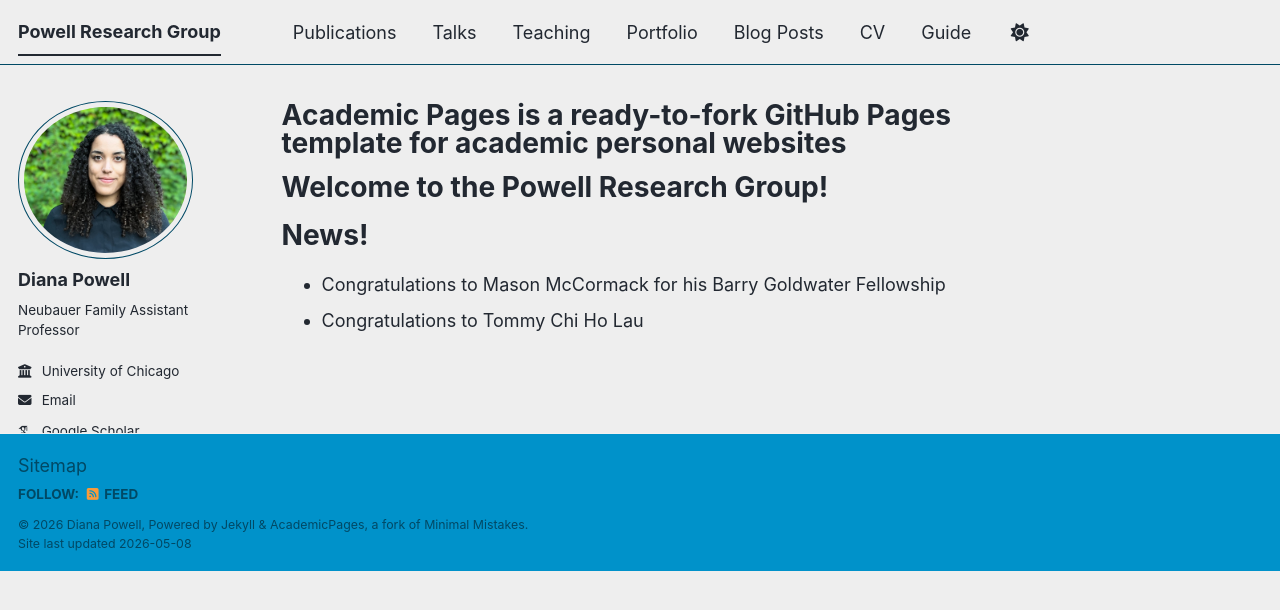
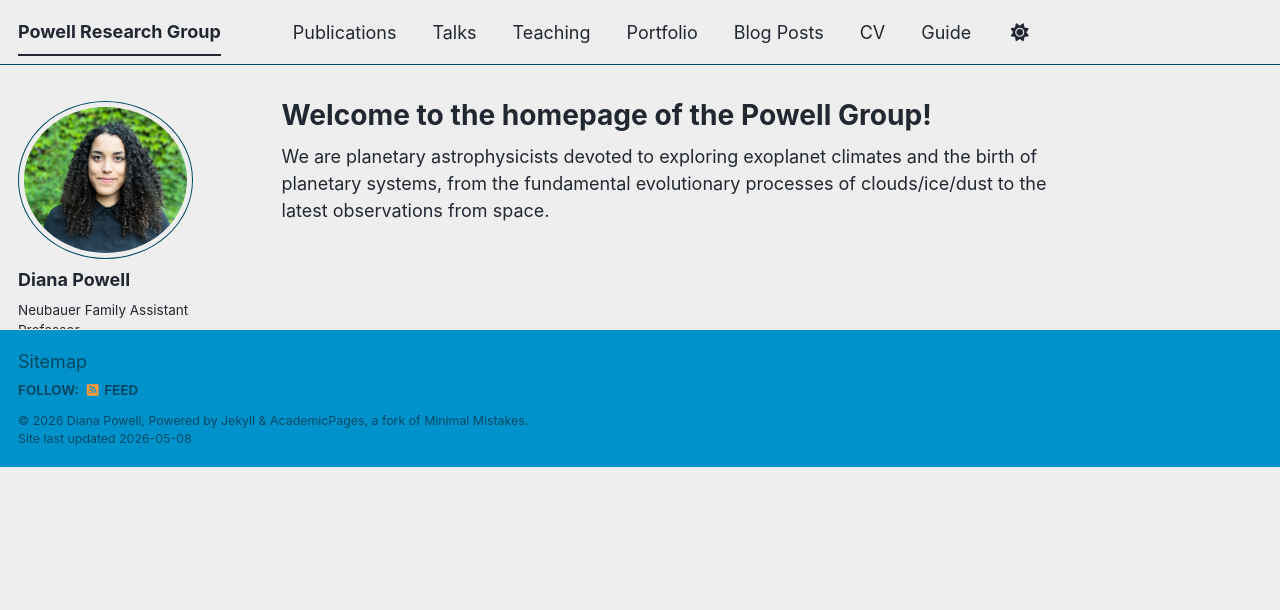
Before and after one commit to dpowplanet/dpowplanet.github.io, a Jekyll site: the page built from _pages/about.md, in a window 1280 px wide. Shown: the top 610 px of the page. Built offline with Jekyll 4.4.1, drawn with Linux system fonts in a browser that asks for light colours; some web fonts are replaced; a script bundle is joined from its source files by our own code; library files that are not in the unit come from our copies.

Commit message:
Update about.md

```diff
--- a/_pages/about.md
+++ b/_pages/about.md
@@ -1,19 +1,10 @@
 ---
 permalink: /
-title: "Academic Pages is a ready-to-fork GitHub Pages template for academic personal websites"
+title: "Welcome to the homepage of the Powell Group!"
 author_profile: true
 redirect_from:
   - /about/
   - /about.html
 ---
 
-
-
-Welcome to the Powell Research Group!
-======
-
-
-News!
-======
-- Congratulations to Mason McCormack for his Barry Goldwater Fellowship
-- Congratulations to Tommy Chi Ho Lau
+We are planetary astrophysicists devoted to exploring exoplanet climates and the birth of planetary systems, from the fundamental evolutionary processes of clouds/ice/dust to the latest observations from space.
```
